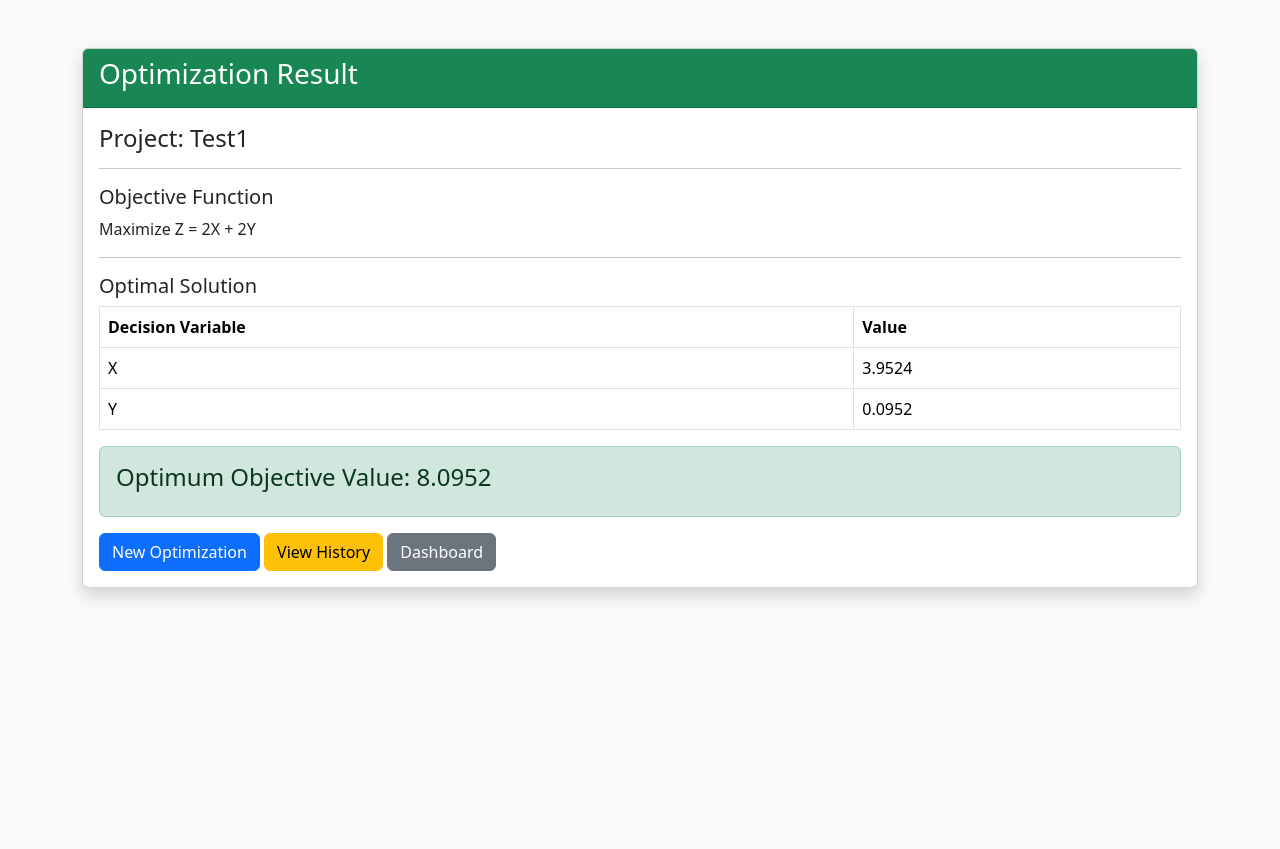
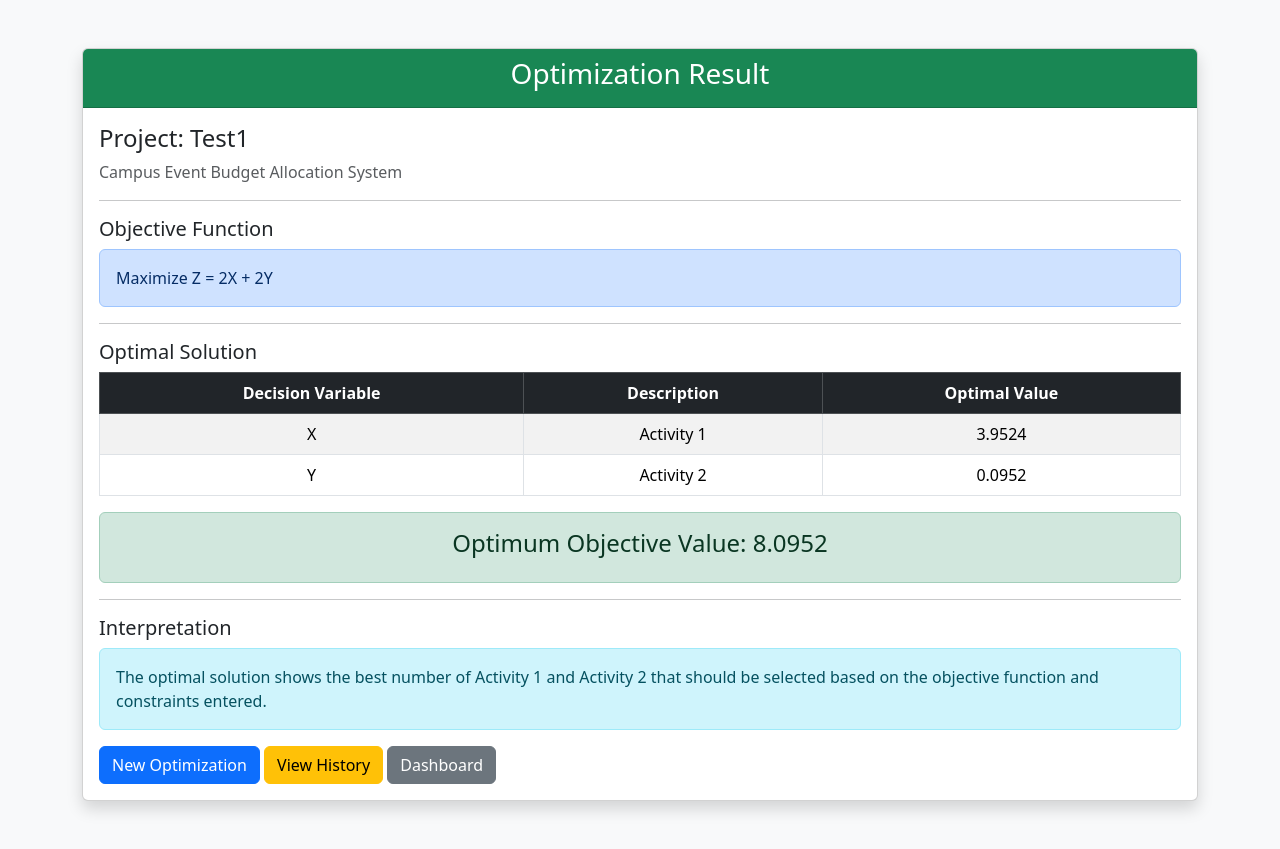
Before and after one commit to ChengEeHinn/ORSystem, a PHP site: page /result.php?id=1 in a window 1280 px wide. Before the commit the page ends 599 px from the top, so only its background shows below. Run offline with PHP 8.4, Linux system fonts and the light colour scheme; a user stored in the database is signed in; data comes from the database, SQL or seed files in the repository.

Commit message:
Update result.php

```diff
--- a/result.php
+++ b/result.php
@@ -8,17 +8,20 @@ if (!isset($_SESSION["user_id"])) {
 }
 
 if (!isset($_GET["id"])) {
-    header("Location: dashboard.php");
+    header("Location: history.php");
     exit();
 }
 
 $id = intval($_GET["id"]);
+$user_id = $_SESSION["user_id"];
 
-$sql = "SELECT * FROM lp_problems WHERE id = $id";
+$sql = "SELECT * FROM lp_problems
+        WHERE id = $id AND user_id = $user_id";
+
 $result = mysqli_query($conn, $sql);
 
 if (mysqli_num_rows($result) == 0) {
-    die("Record not found.");
+    die("Record not found or access denied.");
 }
 
 $row = mysqli_fetch_assoc($result);
@@ -29,16 +32,19 @@ $row = mysqli_fetch_assoc($result);
 <head>
     <title>Optimization Result - ORSystem</title>
 
+    <meta charset="UTF-8">
+    <meta name="viewport" content="width=device-width, initial-scale=1">
+
     <link href="https://cdn.jsdelivr.net/npm/bootstrap@5.3.3/dist/css/bootstrap.min.css" rel="stylesheet">
 </head>
 
 <body class="bg-light">
 
-<div class="container mt-5">
+<div class="container mt-5 mb-5">
 
     <div class="card shadow">
 
-        <div class="card-header bg-success text-white">
+        <div class="card-header bg-success text-white text-center">
             <h3>Optimization Result</h3>
         </div>
 
@@ -49,47 +55,67 @@ $row = mysqli_fetch_assoc($result);
                 <?php echo htmlspecialchars($row["project_title"]); ?>
             </h4>
 
+            <p class="text-muted">
+                Campus Event Budget Allocation System
+            </p>
+
             <hr>
 
             <h5>Objective Function</h5>
 
-            <p>
-                <?php echo $row["objective_type"]; ?>
+            <div class="alert alert-primary">
+                <?php echo htmlspecialchars($row["objective_type"]); ?>
                 Z =
-                <?php echo $row["profit_x"]; ?>X +
-                <?php echo $row["profit_y"]; ?>Y
-            </p>
+                <?php echo htmlspecialchars($row["profit_x"]); ?>X +
+                <?php echo htmlspecialchars($row["profit_y"]); ?>Y
+            </div>
 
             <hr>
 
             <h5>Optimal Solution</h5>
 
-            <table class="table table-bordered">
+            <table class="table table-bordered table-striped text-center">
 
+                <thead class="table-dark">
                     <tr>
                         <th>Decision Variable</th>
-                    <th>Value</th>
+                        <th>Description</th>
+                        <th>Optimal Value</th>
                     </tr>
+                </thead>
 
+                <tbody>
                     <tr>
                         <td>X</td>
-                    <td><?php echo $row["optimal_x"]; ?></td>
+                        <td>Activity 1</td>
+                        <td><?php echo htmlspecialchars($row["optimal_x"]); ?></td>
                     </tr>
 
                     <tr>
                         <td>Y</td>
-                    <td><?php echo $row["optimal_y"]; ?></td>
+                        <td>Activity 2</td>
+                        <td><?php echo htmlspecialchars($row["optimal_y"]); ?></td>
                     </tr>
+                </tbody>
 
             </table>
 
-            <div class="alert alert-success">
+            <div class="alert alert-success text-center">
 
                 <h4>
                     Optimum Objective Value:
-                    <?php echo $row["objective_value"]; ?>
+                    <?php echo htmlspecialchars($row["objective_value"]); ?>
                 </h4>
 
+            </div>
+
+            <hr>
+
+            <h5>Interpretation</h5>
+
+            <div class="alert alert-info">
+                The optimal solution shows the best number of Activity 1 and Activity 2
+                that should be selected based on the objective function and constraints entered.
             </div>
 
             <div class="mt-3">
```
Lines whose indentation alone changed are shown as unchanged.
